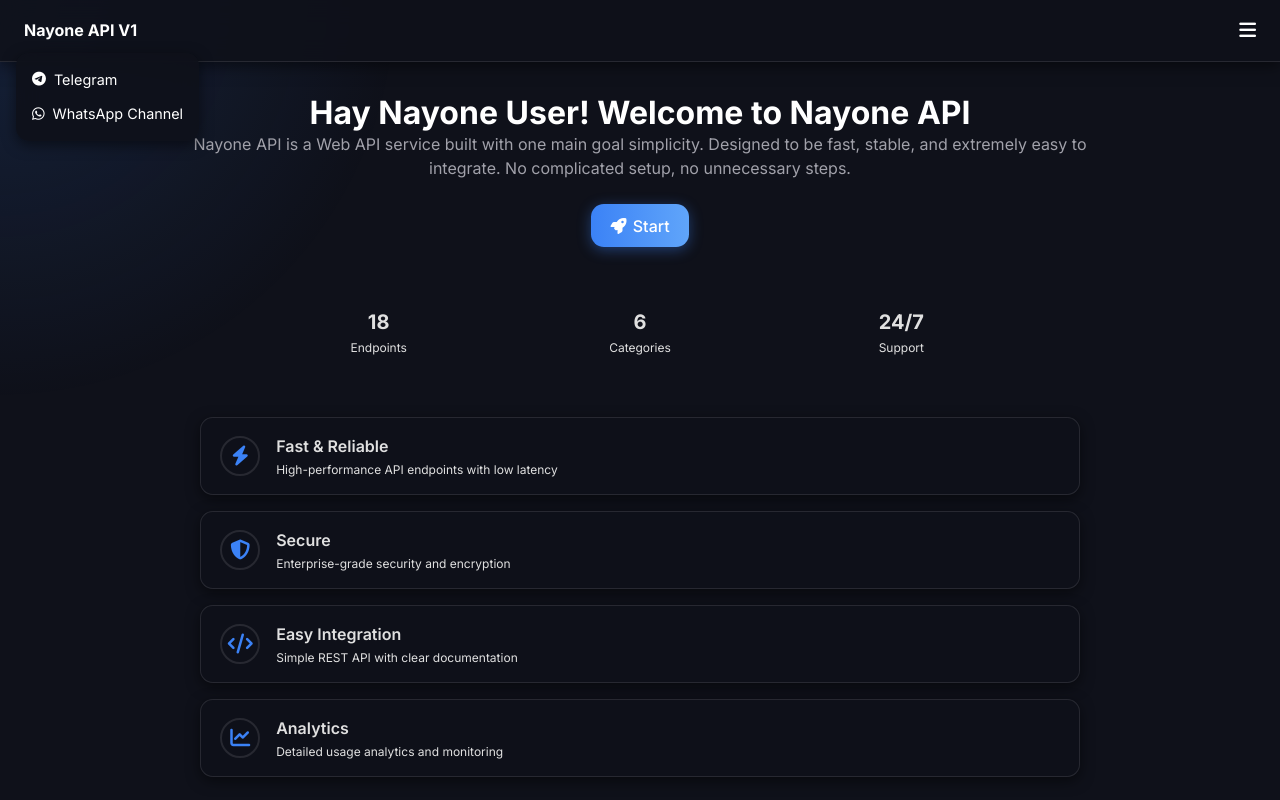
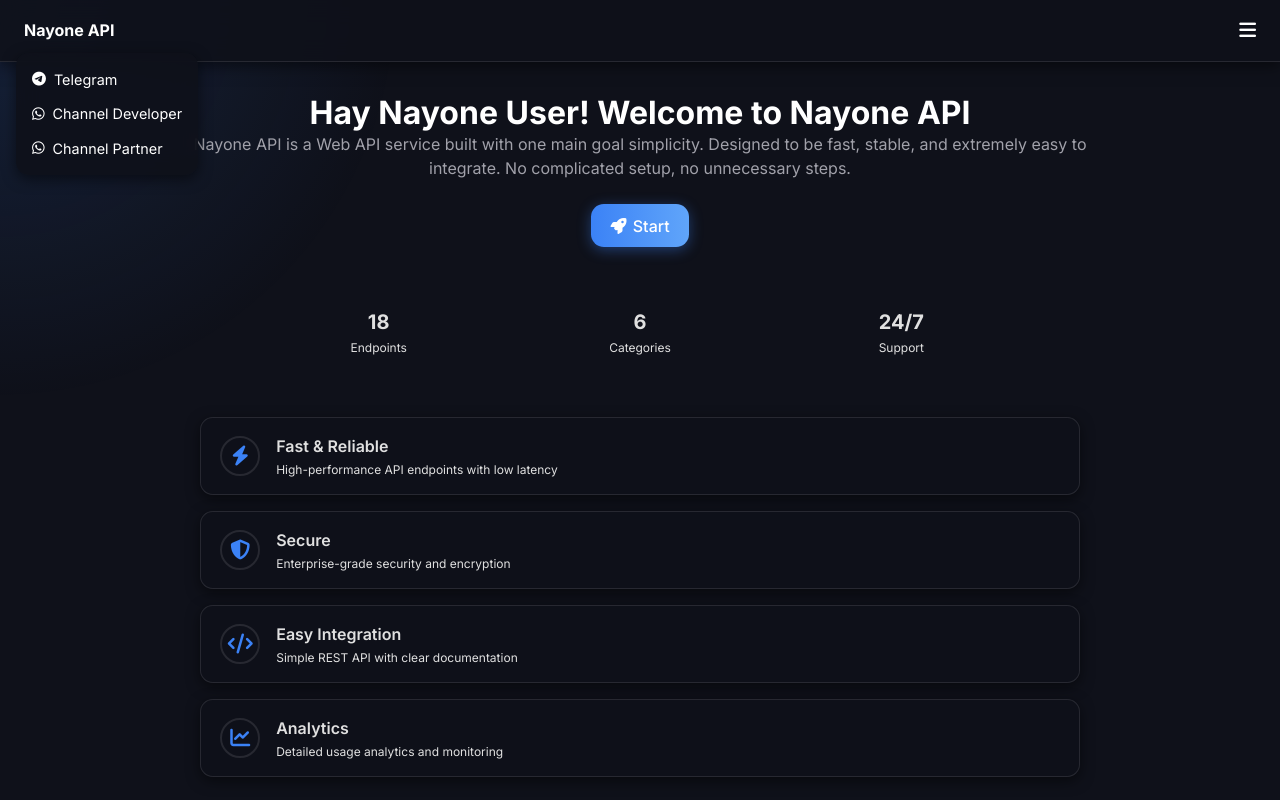
Before and after one commit to AnayaDev/NayoneAPI, a website: page api-page/index.html in a window 1280 px wide. Both pictures are taken after a click on the element 1247 px from the left and 30 px from the top of the page. Shown: the top 800 px of the page. Drawn offline with nearby package versions, Linux system fonts and the light colour scheme.

Commit message:
Update index.html

```diff
--- a/api-page/index.html
+++ b/api-page/index.html
@@ -136,7 +136,7 @@
 <div id="loader"><div class="spinner"></div></div>
 
 <header>
-  <h1 class="text-white font-bold">Nayone API V1</h1>
+  <h1 class="text-white font-bold">Nayone API</h1>
   <div id="menu-toggle"><i class="fas fa-bars"></i></div>
 </header>
 
@@ -144,7 +144,8 @@
 <div id="side-menu-wrapper">
   <div id="side-menu">
     <a href="https://t.me/AnayaZulfa" target="_blank"><i class="fab fa-telegram"></i> Telegram</a>
-    <a href="https://whatsapp.com/channel/0029VamVFi85fM5dVCtcDJ3g" target="_blank"><i class="fab fa-whatsapp"></i> WhatsApp Channel</a>
+    <a href="https://whatsapp.com/channel/0029VamVFi85fM5dVCtcDJ3g" target="_blank"><i class="fab fa-whatsapp"></i> Channel Developer</a>
+    <a href="https://whatsapp.com/channel/0029Vb89RtLCRs1er5KfJy3I" target="_blank"><i class="fab fa-whatsapp"></i> Channel Partner</a>
   </div>
 </div>
 
```
